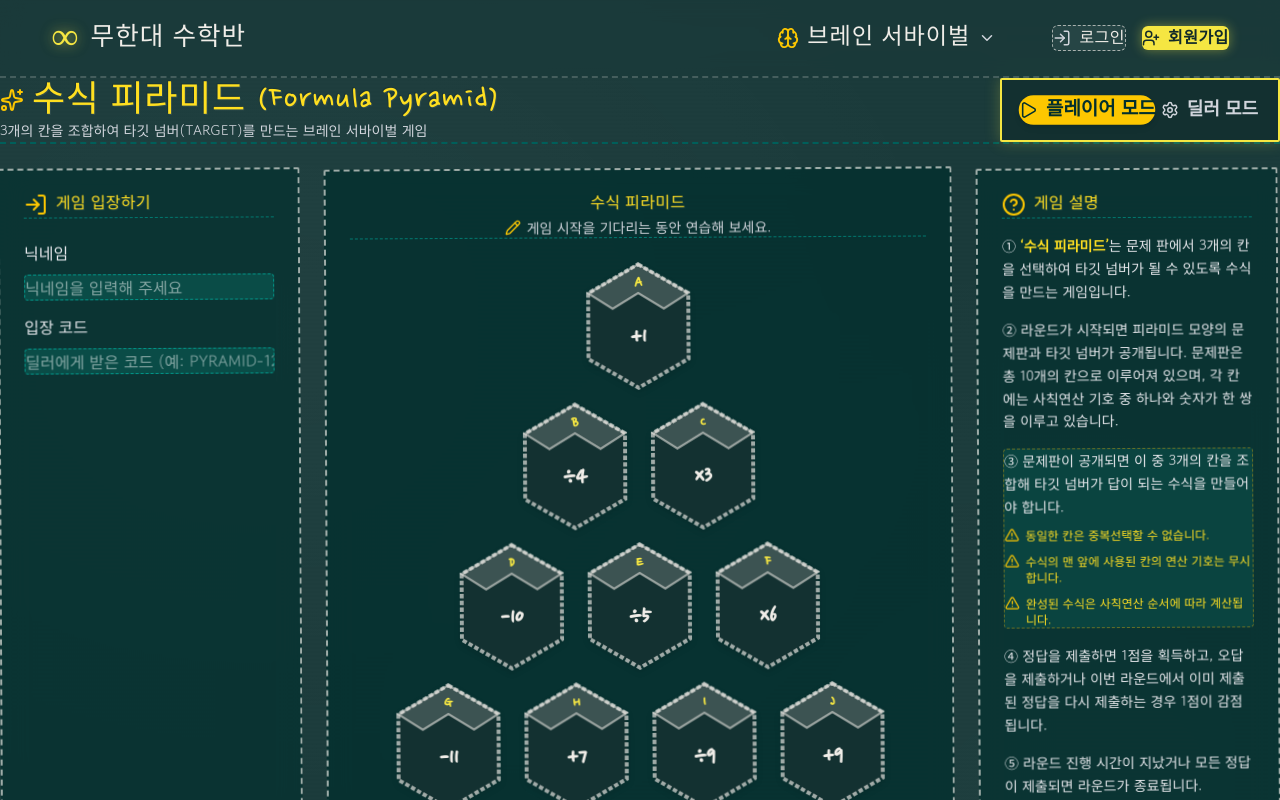
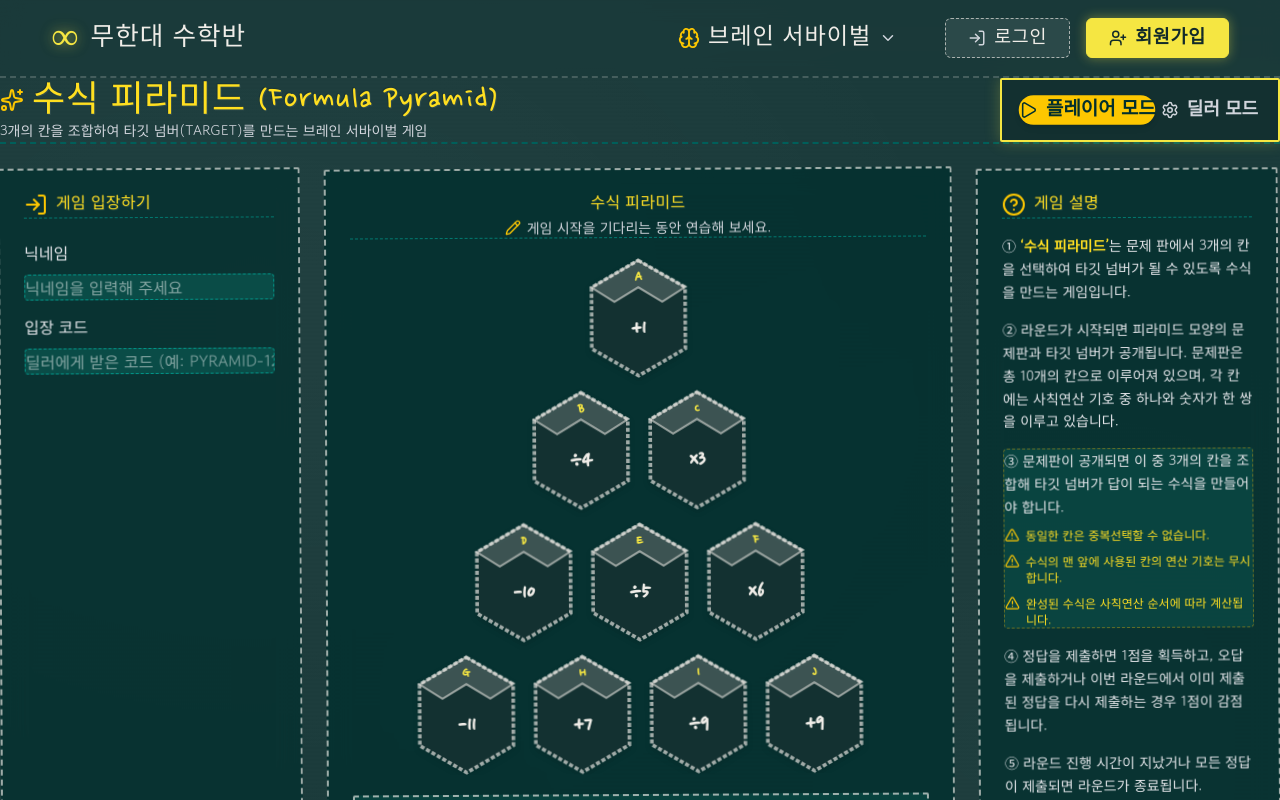
Before and after one commit to rlawlsdnjs78-infinity/infinitymath, a Next.js app: page /formula-pyramid in a window 1280 px wide. Shown: the top 800 px of the page. Built offline with nearby package versions, Linux system fonts and the light colour scheme.

Commit message:
fix: enforce inline padding for header buttons and center align formula pyramid game page

```diff
--- a/src/app/components/NavMenu.tsx
+++ b/src/app/components/NavMenu.tsx
@@ -1,8 +1,10 @@
 /**
  * NavMenu.tsx
  * 네비게이션 메뉴 (Client Component)
- * - 중앙: '브레인 서바이벌' (호버 시 드롭다운 '수식 피라미드')
- * - 우측: '로그인', '회원가입' 버튼 (넉넉한 내부 및 외부 여백 적용)
+ *
+ * [수정사항]
+ * - 로그인 / 회원가입 버튼 상하좌우 패딩을 인라인 스타일(padding: 10px 24px)로 직접 부여하여
+ *   글자가 테두리에 바짝 붙는 현상을 완전 해결
  */
 
 "use client";
@@ -15,7 +17,7 @@ export default function NavMenu() {
   const [isDropdownOpen, setIsDropdownOpen] = useState(false);
 
   return (
-    <div className="flex items-center gap-8 md:gap-14">
+    <div className="flex items-center gap-8 md:gap-12">
       {/* ── 중앙: 브레인 서바이벌 (드롭다운 메뉴) ────────────────── */}
       <nav aria-label="메인 네비게이션">
         <div
@@ -25,7 +27,7 @@ export default function NavMenu() {
         >
           <button
             type="button"
-            className="flex items-center gap-2 px-3 py-1.5 rounded transition-all duration-200 hover:bg-teal-900/40"
+            className="flex items-center gap-2 px-3 py-2 rounded transition-all duration-200 hover:bg-teal-900/40"
             style={{
               fontFamily: "var(--font-chalk)",
               fontSize: "1.45rem",
@@ -49,11 +51,11 @@ export default function NavMenu() {
           {/* 드롭다운 메뉴 (수식 피라미드) */}
           {isDropdownOpen && (
             <div
-              className="absolute left-1/2 -translate-x-1/2 top-full pt-2 z-50 min-w-[180px]"
+              className="absolute left-1/2 -translate-x-1/2 top-full pt-2 z-50 min-w-[190px]"
               style={{ animation: "slideInUp 0.2s ease forwards" }}
             >
               <div
-                className="chalk-box-straight shadow-2xl p-2.5 rounded flex flex-col gap-1.5"
+                className="chalk-box-straight shadow-2xl p-3 rounded flex flex-col gap-1.5"
                 style={{
                   background: "rgba(20, 48, 48, 0.98)",
                   backdropFilter: "blur(12px)",
@@ -62,7 +64,7 @@ export default function NavMenu() {
               >
                 <Link
                   href="/formula-pyramid"
-                  className="flex items-center gap-2.5 px-4 py-2.5 text-base rounded transition-colors duration-150 hover:bg-teal-800/90"
+                  className="flex items-center gap-2.5 px-4 py-3 text-base rounded transition-colors duration-150 hover:bg-teal-800/90"
                   style={{
                     fontFamily: "var(--font-chalk)",
                     color: "var(--chalk-yellow)",
@@ -79,40 +81,57 @@ export default function NavMenu() {
         </div>
       </nav>
 
-      {/* ── 우측: 로그인 & 회원가입 버튼 (여백 넉넉히 부여) ──────────────────────── */}
+      {/* ── 우측: 로그인 & 회원가입 버튼 (인라인 패딩으로 넉넉한 여백 부여) ─────── */}
       <div className="flex items-center gap-4">
         {/* 로그인 버튼 */}
         <Link
           href="#"
-          className="px-5 py-2.5 text-base rounded-md flex items-center gap-2 transition-all duration-200 hover:bg-white/10 hover:border-yellow-300"
+          className="rounded-md transition-all duration-200 hover:bg-white/15 hover:border-yellow-300"
           style={{
+            display: "inline-flex",
+            alignItems: "center",
+            justifyContent: "center",
+            gap: "8px",
+            padding: "10px 22px", /* 상하 10px, 좌우 22px 넉넉한 인라인 패딩 */
             fontFamily: "var(--font-chalk)",
+            fontSize: "1.15rem",
+            lineHeight: 1,
             color: "var(--chalk-white)",
             border: "1.5px dashed var(--chalk-border-bright)",
             textDecoration: "none",
-            background: "rgba(255, 255, 255, 0.06)",
-            letterSpacing: "0.03em",
+            background: "rgba(255, 255, 255, 0.08)",
+            letterSpacing: "0.04em",
+            whiteSpace: "nowrap",
           }}
         >
-          <LogIn size={18} className="text-gray-300" />
+          <LogIn size={18} className="text-gray-300 flex-shrink-0" />
           <span>로그인</span>
         </Link>
 
         {/* 회원가입 버튼 */}
         <Link
           href="#"
-          className="px-5 py-2.5 text-base rounded-md flex items-center gap-2 transition-all duration-200 hover:scale-105 hover:bg-yellow-300"
+          className="rounded-md transition-all duration-200 hover:scale-105 hover:bg-yellow-300"
           style={{
+            display: "inline-flex",
+            alignItems: "center",
+            justifyContent: "center",
+            gap: "8px",
+            padding: "10px 22px", /* 상하 10px, 좌우 22px 넉넉한 인라인 패딩 */
             fontFamily: "var(--font-chalk)",
+            fontSize: "1.15rem",
+            lineHeight: 1,
             color: "#122a2a",
             background: "var(--chalk-yellow)",
             fontWeight: 700,
+            border: "1.5px solid var(--chalk-yellow)",
             textDecoration: "none",
             boxShadow: "0 0 12px rgba(245, 230, 66, 0.4)",
-            letterSpacing: "0.03em",
+            letterSpacing: "0.04em",
+            whiteSpace: "nowrap",
           }}
         >
-          <UserPlus size={18} />
+          <UserPlus size={18} className="flex-shrink-0" />
           <span>회원가입</span>
         </Link>
       </div>
--- a/src/app/formula-pyramid/page.tsx
+++ b/src/app/formula-pyramid/page.tsx
@@ -2,9 +2,9 @@
  * src/app/formula-pyramid/page.tsx
  * 수식 피라미드 게임 페이지
  *
- * [레이아웃 수정사항]
- * - max-w-7xl 의 폭 제한을 제거하고 max-w-[1750px] w-full 로 화면 전체에 꽉 차도록 확장
- * - 좌/중/우 3분할 박스가 화면 전체에 시원하고 균등하게 배치되도록 레이아웃 개선
+ * [중앙 정렬 레이아웃 수정]
+ * - 최상위 컨테이너에 flex flex-col items-center justify-center mx-auto 적용
+ * - 모니터 해상도에 상관없이 3분할 대기창 덩어리가 화면 "정중앙(Center)"에 완벽 배치되도록 구조 개편
  */
 
 "use client";
@@ -74,8 +74,8 @@ function HexagonCell({
   return (
     <div
       onClick={onClick}
-      className={`relative cursor-pointer transition-all duration-200 hover:scale-105 select-none w-22 h-26 sm:w-26 sm:h-30 md:w-28 md:h-32 flex items-center justify-center ${
-        isSelected ? "drop-shadow-[0_0_15px_rgba(245,230,66,0.9)]" : ""
+      className={`relative cursor-pointer transition-all duration-200 hover:scale-105 select-none w-20 h-24 sm:w-24 sm:h-28 md:w-26 md:h-30 flex items-center justify-center ${
+        isSelected ? "drop-shadow-[0_0_15px_rgba(245,230,66,0.95)]" : ""
       }`}
     >
       <svg
@@ -229,11 +229,17 @@ export default function FormulaPyramidPage() {
   };
 
   return (
-    <div className="w-full max-w-[1750px] mx-auto px-4 sm:px-8 py-6 flex flex-col gap-6">
+    /*
+     * [최상위 래퍼]
+     * flex-1 flex flex-col items-center justify-center mx-auto
+     * 대형 화면이든 어떤 해상도이든 3분할 게임 화면 전체를 화면 "정중앙(Center)"에 배치합니다.
+     */
+    <div className="w-full flex-1 flex flex-col items-center justify-center px-4 sm:px-8 py-8 my-auto">
+      <div className="w-full max-w-[1550px] flex flex-col gap-6 mx-auto">
         {/* ───────────────────────────────────────────────────────────────────
            상단 타이틀 & 모드 변경 토글 스위치
            ─────────────────────────────────────────────────────────────────── */}
-      <div className="flex flex-col sm:flex-row items-center justify-between gap-4 pb-4 border-b-2 border-dashed border-teal-800">
+        <div className="flex flex-col sm:flex-row items-center justify-between gap-4 pb-4 border-b-2 border-dashed border-teal-800 w-full">
           <div>
             <h1
               className="text-3xl sm:text-4xl text-yellow-300 flex items-center gap-2"
@@ -289,12 +295,12 @@ export default function FormulaPyramidPage() {
         </div>
 
         {/* ───────────────────────────────────────────────────────────────────
-         1. 플레이어 모드 화면 (가로 3분할 — 화면 전체를 시원하게 채움)
+           1. 플레이어 모드 화면 (가로 3분할 — 화면 정중앙에 균형 있게 배치)
            ─────────────────────────────────────────────────────────────────── */}
         {mode === "player" && (
-        <div className="grid grid-cols-1 xl:grid-cols-12 gap-6 items-stretch w-full">
-          {/* ── [좌측] 게임 입장하기 (xl:col-span-3, 25% 폭) ───────────────────────── */}
-          <div className="xl:col-span-3 chalk-box content-box flex flex-col gap-6 bg-teal-950/70 backdrop-blur-md h-full">
+          <div className="grid grid-cols-1 xl:grid-cols-12 gap-6 items-stretch w-full mx-auto">
+            {/* ── [좌측] 게임 입장하기 (xl:col-span-3) ───────────────────────── */}
+            <div className="xl:col-span-3 chalk-box content-box flex flex-col gap-6 bg-teal-950/75 backdrop-blur-md h-full">
               <div className="flex items-center gap-2 border-b border-dashed border-teal-700 pb-3">
                 <LogIn className="text-yellow-400" size={24} />
                 <h2 className="text-2.5xl text-yellow-300" style={{ fontFamily: "var(--font-chalk)" }}>
@@ -361,8 +367,8 @@ export default function FormulaPyramidPage() {
               </form>
             </div>
 
-          {/* ── [중앙] 수식 피라미드 (xl:col-span-6, 50% 폭) ──────────── */}
-          <div className="xl:col-span-6 chalk-box content-box flex flex-col items-center gap-6 bg-teal-950/80 backdrop-blur-md h-full">
+            {/* ── [중앙] 수식 피라미드 (xl:col-span-6) ──────────── */}
+            <div className="xl:col-span-6 chalk-box content-box flex flex-col items-center gap-5 bg-teal-950/85 backdrop-blur-md h-full">
               {/* 상단 타이틀 & 설명 */}
               <div className="text-center w-full border-b border-dashed border-teal-700 pb-3">
                 <h2 className="text-3.5xl text-yellow-300" style={{ fontFamily: "var(--font-chalk)" }}>
@@ -379,7 +385,7 @@ export default function FormulaPyramidPage() {
               {/* 4층짜리 정육각형 피라미드 (A~J) */}
               <div className="py-2 flex flex-col items-center gap-2 sm:gap-3 my-auto w-full overflow-x-auto">
                 {PYRAMID_DATA.map((row, rowIndex) => (
-                <div key={rowIndex} className="flex justify-center gap-2 sm:gap-4">
+                  <div key={rowIndex} className="flex justify-center gap-2 sm:gap-3">
                     {row.map((node) => (
                       <HexagonCell
                         key={node.id}
@@ -501,8 +507,8 @@ export default function FormulaPyramidPage() {
               </div>
             </div>
 
-          {/* ── [우측] 게임 설명 (xl:col-span-3, 25% 폭) ───────────────────────────── */}
-          <div className="xl:col-span-3 chalk-box content-box flex flex-col gap-4 bg-teal-950/70 backdrop-blur-md h-full">
+            {/* ── [우측] 게임 설명 (xl:col-span-3) ───────────────────────────── */}
+            <div className="xl:col-span-3 chalk-box content-box flex flex-col gap-4 bg-teal-950/75 backdrop-blur-md h-full">
               <div className="flex items-center gap-2 border-b border-dashed border-teal-700 pb-3">
                 <HelpCircle className="text-yellow-400" size={24} />
                 <h2 className="text-2.5xl text-yellow-300" style={{ fontFamily: "var(--font-chalk)" }}>
@@ -556,10 +562,10 @@ export default function FormulaPyramidPage() {
         )}
 
         {/* ───────────────────────────────────────────────────────────────────
-         2. 딜러 모드 화면 (가로 3분할 중 좌+중 통합 / 우측 개별)
+           2. 딜러 모드 화면
            ─────────────────────────────────────────────────────────────────── */}
         {mode === "dealer" && (
-        <div className="grid grid-cols-1 xl:grid-cols-12 gap-6 items-stretch w-full">
+          <div className="grid grid-cols-1 xl:grid-cols-12 gap-6 items-stretch w-full mx-auto">
             {/* ── [좌측/중앙] 개발중입니다 (xl:col-span-8) ────────────────────── */}
             <div className="xl:col-span-8 chalk-box content-box flex flex-col items-center justify-center min-h-[450px] bg-teal-950/50 border-dashed border-teal-700/60 text-center h-full">
               <Pencil size={56} className="text-yellow-400/60 mb-4 animate-bounce" />
@@ -704,5 +710,6 @@ export default function FormulaPyramidPage() {
           </div>
         )}
       </div>
+    </div>
   );
 }
```
Also changed, not shown: 1 other file (tests, documents, lock files or other folders). Lines whose indentation alone changed are shown as unchanged.
